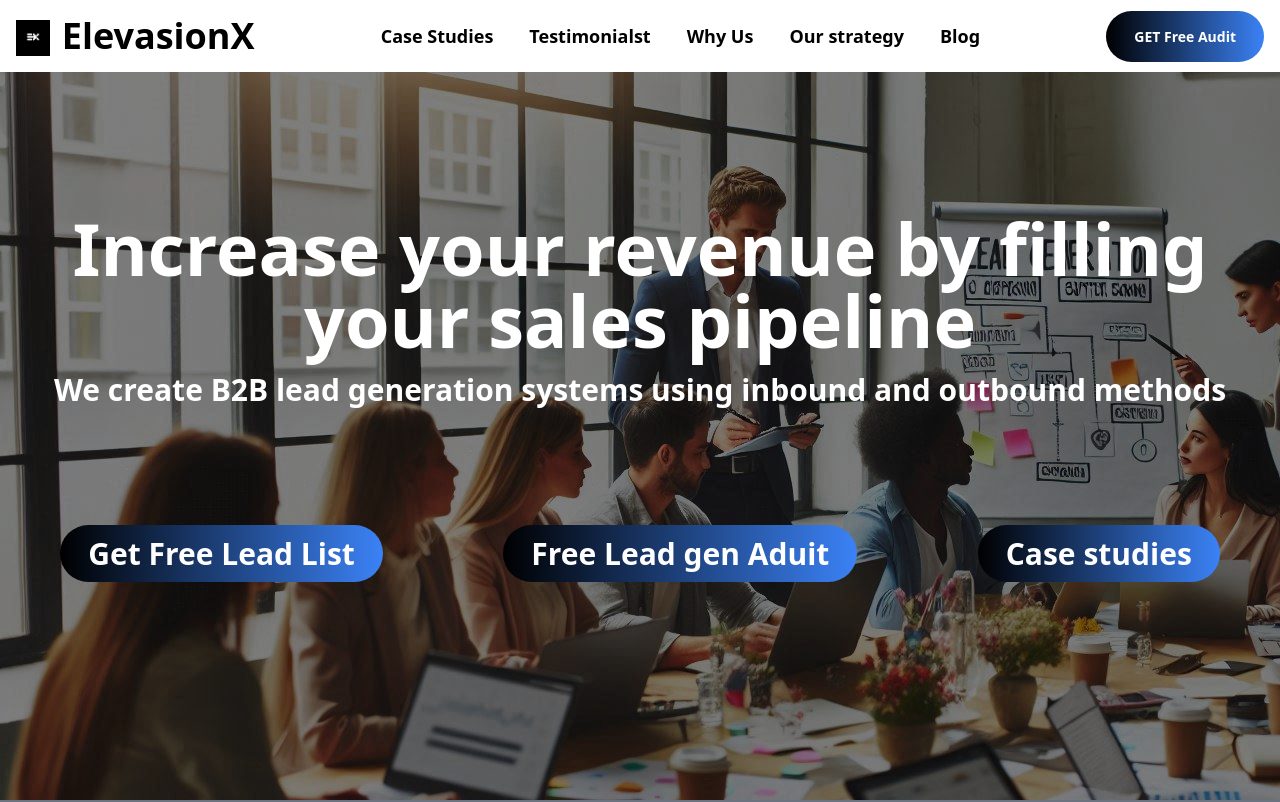
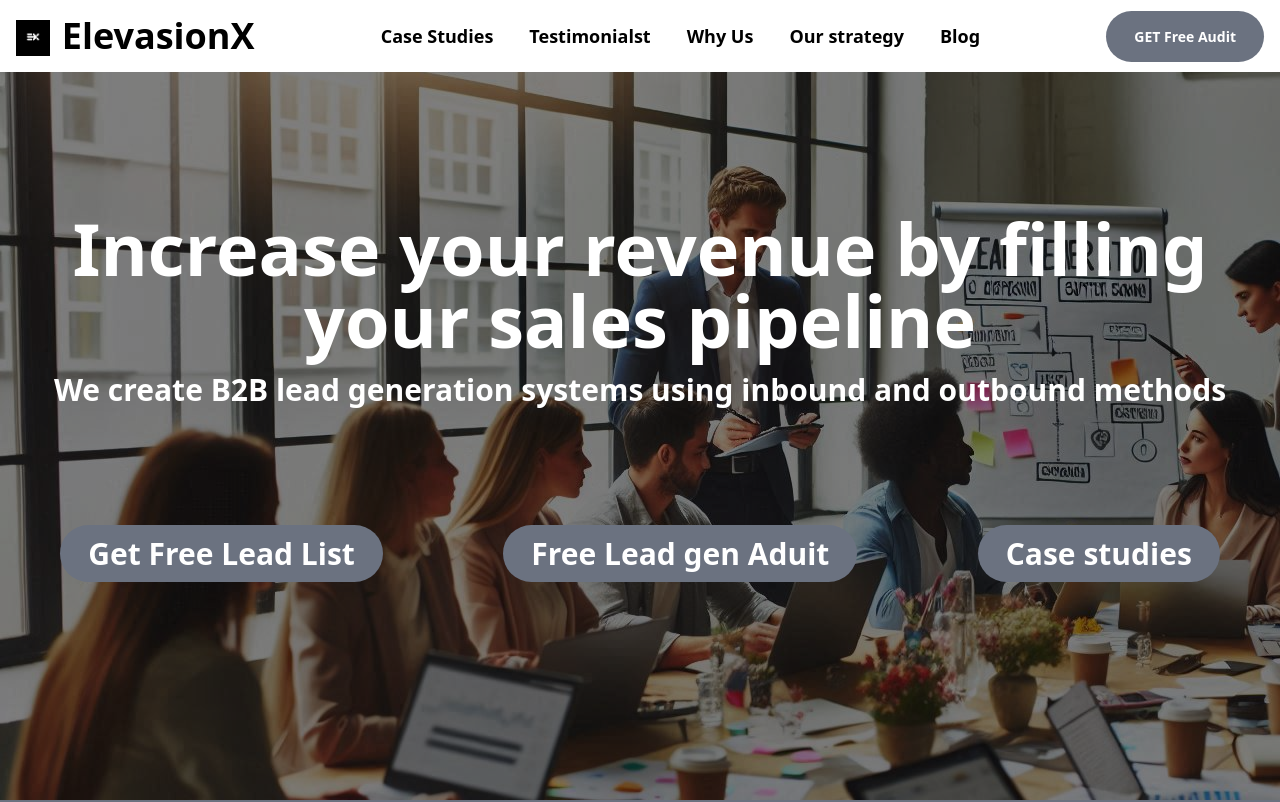
Before and after one commit to televein/elevasionx_html_v1, a plain HTML site: page index.html in a window 1280 px wide. Shown: the top 802 px of the page. Drawn offline with nearby package versions, Linux system fonts and the light colour scheme.

Commit message:
Automated commit - 2024-07-08 16:18:07

```diff
--- a/index.html
+++ b/index.html
@@ -167,7 +167,7 @@
 
     </ul>
     <ul ><li>
-      <a href="https://calendly.com/ram-mono/getting_clients" class="bg-gradient-to-r from-black to-blue-500 hover:from-black hover:to-blue-500 focus:outline-none focus:ring focus:ring-blue-300 active:bg-blue-700 px-7 py-4 text-sm leading-5 rounded-full font-semibold text-white">
+      <a href="https://calendly.com/ram-mono/getting_clients" class="bg-gray-500 focus:outline-none focus:ring focus:ring-blue-300 active:bg-blue-700 px-7 py-4 text-sm leading-5 rounded-full font-semibold text-white">
         GET Free Audit
     </a>
     </li></ul>
@@ -179,7 +179,7 @@
     <li><a href="#whyUs" class="text-white text-3xl">Why Us</a></li>
     <li><a href="#ourStrategy" class="text-white text-3xl">Our strategy</a></li>
     <li><a href="#blog" class="text-white text-3xl">Blog</a></li>
-    <li><a href="https://calendly.com/ram-mono/getting_clients" target="_blank" class="btn text-3xl bg-gradient-to-r from-black to-blue-500 hover:from-black hover:to-blue-500 focus:outline-none focus:ring focus:ring-blue-300 active:bg-blue-700 px-28 py-2 leading-5 rounded-full font-semibold text-white">
+    <li><a href="https://calendly.com/ram-mono/getting_clients" target="_blank" class="btn text-3xl bg-gray-500 focus:outline-none focus:ring focus:ring-blue-300 active:bg-blue-700 px-28 py-2 leading-5 rounded-full font-semibold text-white">
       GET Free Audit
   </a>
   </li>
@@ -200,18 +200,18 @@
     <div  class="flex flex-wrap mt-12 md:mt-28 ">
 
           <div class="flex-auto p-4">
-            <a href="#caseStudies"  class="btn text-xl  md:text-3xl bg-gradient-to-r from-black to-blue-500 hover:from-black hover:to-blue-500 focus:outline-none focus:ring focus:ring-blue-300 active:bg-blue-700 px-7 py-2 leading-5 rounded-full font-semibold text-white">
+            <a href="#caseStudies"  class="btn text-xl  md:text-3xl bg-gray-500 focus:outline-none focus:ring focus:ring-blue-300 active:bg-blue-700 px-7 py-2 leading-5 rounded-full font-semibold text-white">
               Get Free Lead List
             </a>
         </div>
         <div class="flex-auto p-4">
-          <a href="https://calendly.com/ram-mono/getting_clients" target="_blank" class="btn text-xl md:text-3xl bg-gradient-to-r from-black to-blue-500 hover:from-black hover:to-blue-500 focus:outline-none focus:ring focus:ring-blue-300 active:bg-blue-700 px-7 py-2 leading-5 rounded-full font-semibold text-white">
+          <a href="https://calendly.com/ram-mono/getting_clients" target="_blank" class="btn text-xl md:text-3xl bg-gray-500 focus:outline-none focus:ring focus:ring-blue-300 active:bg-blue-700 px-7 py-2 leading-5 rounded-full font-semibold text-white">
             Free Lead gen Aduit
           </a>
       </div>
 
           <div class="flex-auto p-4">
-            <a href="#caseStudies" class="btn text-xl md:text-3xl bg-gradient-to-r from-black to-blue-500 hover:from-black hover:to-blue-500 focus:outline-none focus:ring focus:ring-blue-300 active:bg-blue-700 px-7 py-2 leading-5 rounded-full font-semibold text-white">
+            <a href="#caseStudies" class="btn text-xl md:text-3xl bg-gray-500 focus:outline-none focus:ring focus:ring-blue-300 active:bg-blue-700 px-7 py-2 leading-5 rounded-full font-semibold text-white">
                 Case studies
             </a>
         </div>
```
